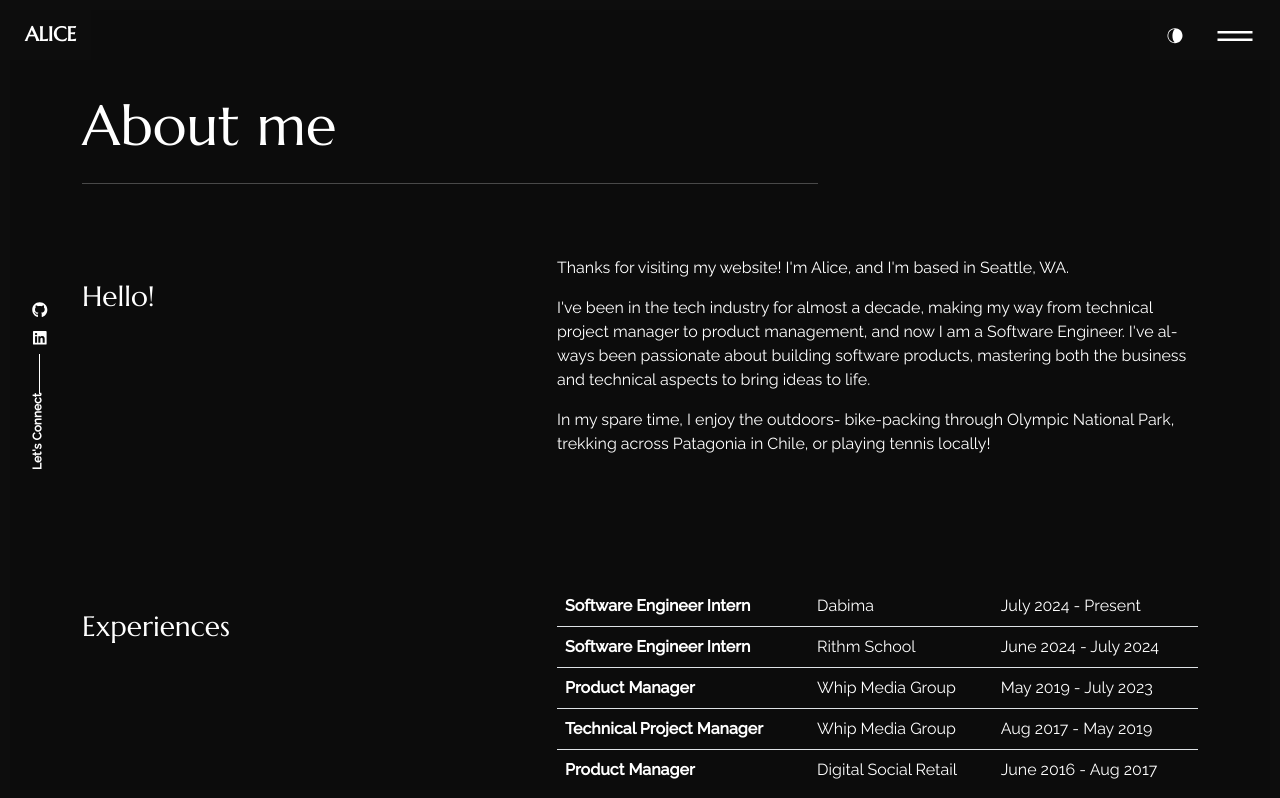
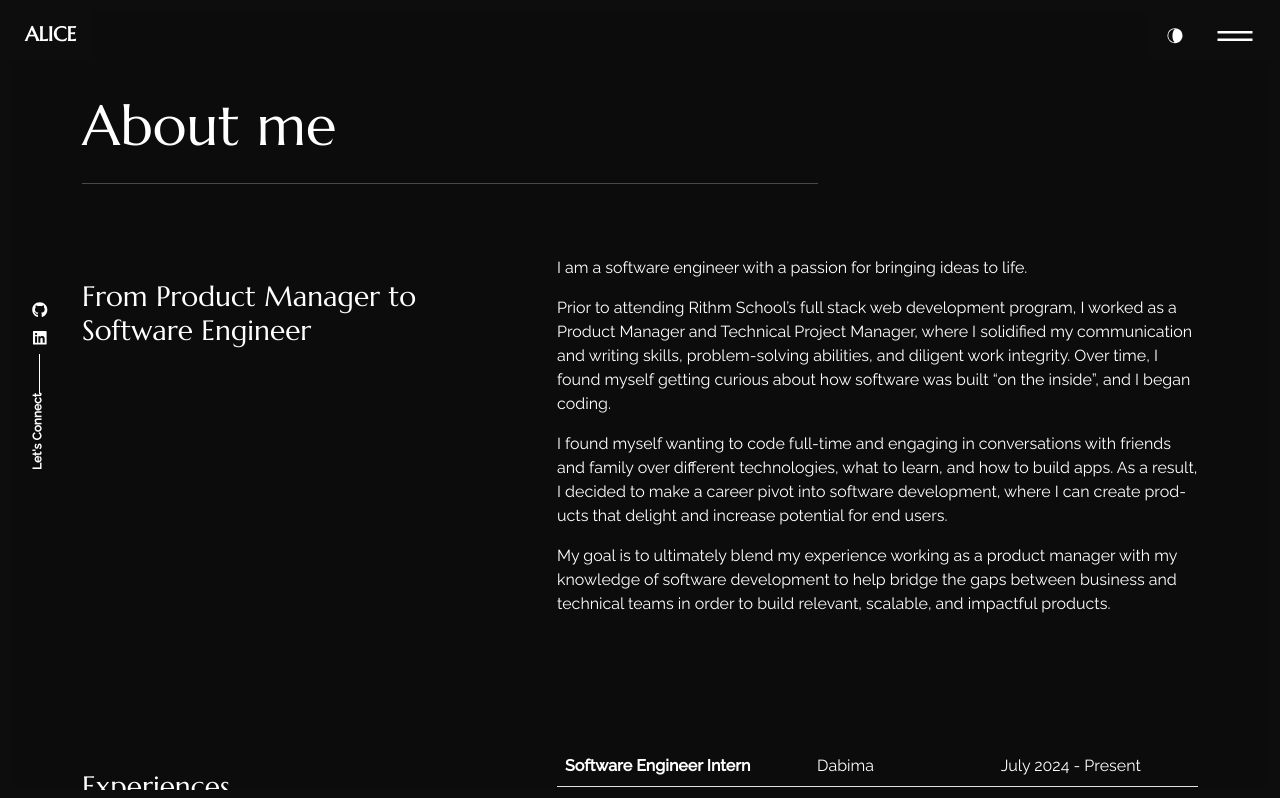
Before and after one commit to alicechang29/my_portfolio, a React (Create React App) app: page /about in a window 1280 px wide. Shown: the top 798 px of the page. Built offline with nearby package versions, Linux system fonts and the light colour scheme.

Commit message:
update aboutme

```diff
--- a/src/content_option.js
+++ b/src/content_option.js
@@ -15,8 +15,8 @@ const introdata = {
 };
 
 const dataabout = {
-    title: "Hello!",
-    aboutme: `Thanks for visiting my website! I'm Alice, and I'm based in Seattle, WA. \n I've been in the tech industry for almost a decade, making my way from technical project manager to product management, and now I am a Software Engineer. I've always been passionate about building software products, mastering both the business and technical aspects to bring ideas to life. \n In my spare time, I enjoy the outdoors- bike-packing through Olympic National Park, trekking across Patagonia in Chile, or playing tennis locally!`,
+    title: "From Product Manager to Software Engineer",
+    aboutme: `I am a software engineer with a passion for bringing ideas to life. \n Prior to attending Rithm School’s full stack web development program, I worked as a Product Manager and Technical Project Manager, where I solidified my communication and writing skills, problem-solving abilities, and diligent work integrity. Over time, I found myself getting curious about how software was built “on the inside”, and I began coding. \n I found myself wanting to code full-time and engaging in conversations with friends and family over different technologies, what to learn, and how to build apps. As a result, I decided to make a career pivot into software development, where I can create products that delight and increase potential for end users. \n My goal is to ultimately blend my experience working as a product manager with my knowledge of software development to help  bridge the gaps between business and technical teams in order to build relevant, scalable, and impactful products.`,
 };
 const worktimeline = [{
     jobtitle: "Software Engineer Intern",
```
